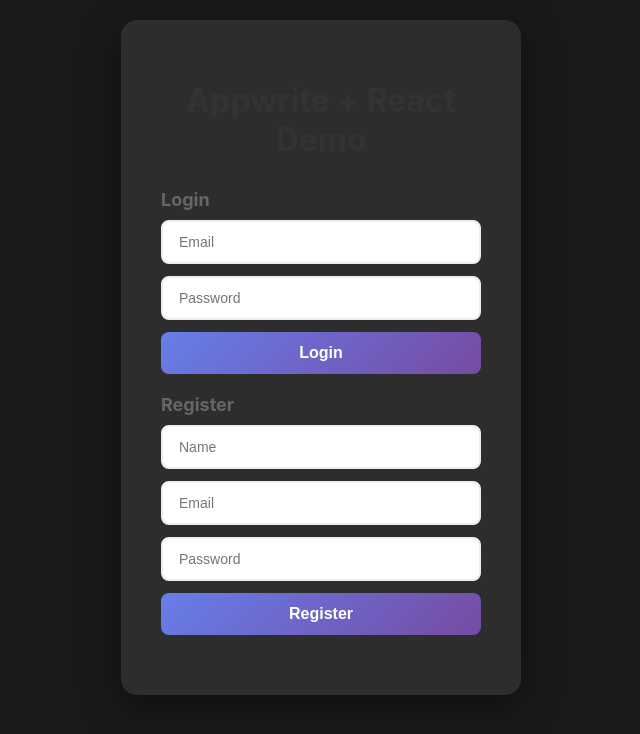
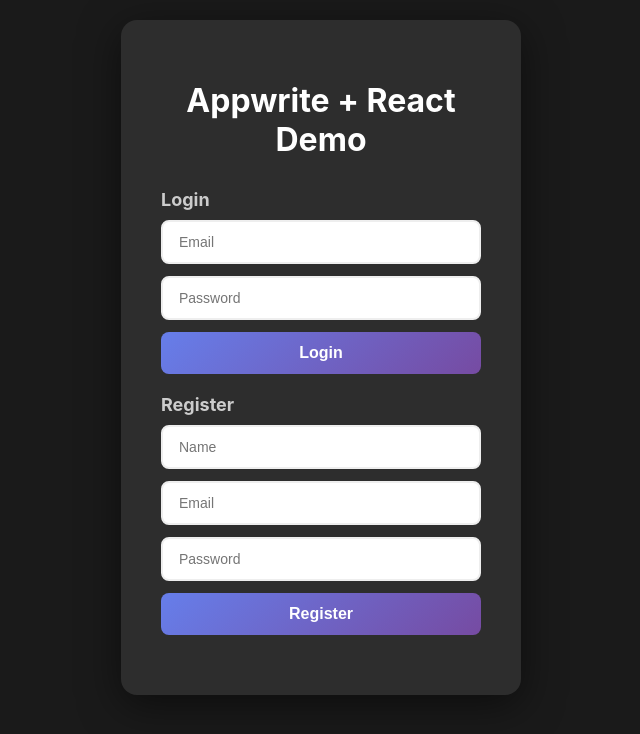
Before and after one commit to dawnmie/baas-69412f11002608fb80bd, a React (Vite) app: page / in a window 1280 px wide. Shown: the top 734 px of the page, without its empty margins (319-959 px from the left). Built offline with nearby package versions, Linux system fonts and the light colour scheme; no server answers.

Commit message:
Update src/App.css (lines 22-32) via Agent

```diff
--- a/src/App.css
+++ b/src/App.css
@@ -20,13 +20,13 @@
 }
 
 h1 {
-  color: #333;
+  color: #ffffff;
   margin-bottom: 30px;
   text-align: center;
 }
 
 h2 {
-  color: #666;
+  color: #cccccc;
   font-size: 18px;
   margin: 20px 0 10px;
 }
```
